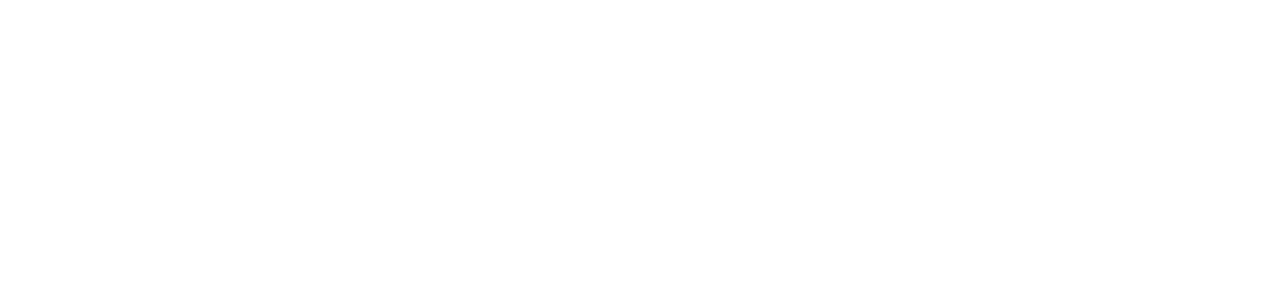
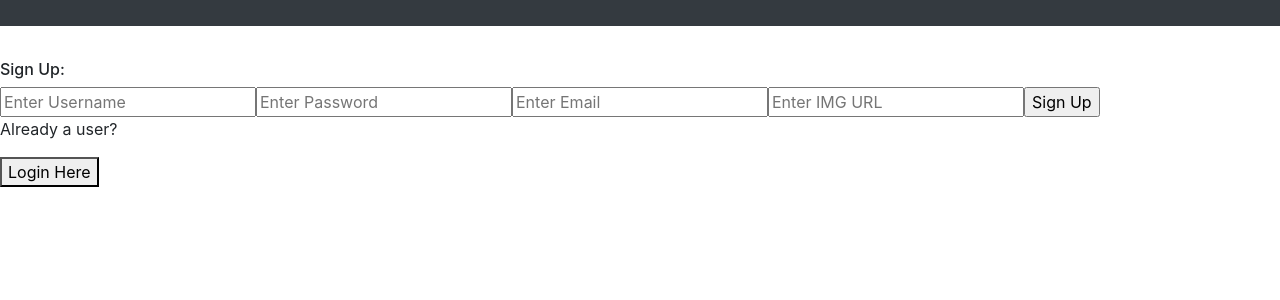
Before and after one commit to elandau91/gd-frontend, a React (Create React App) app: page /createuser in a window 1280 px wide. Shown: the top 300 px of the page. Built offline with nearby package versions, Linux system fonts and the light colour scheme; no server answers; sample sign-in values are in the browser's storage.

Commit message:
auth done, strap started

```diff
--- a/public/index.html
+++ b/public/index.html
@@ -24,7 +24,8 @@
       work correctly both with client-side routing and a non-root public URL.
       Learn how to configure a non-root public URL by running `npm run build`.
     -->
-    <title>React App</title>
+    <!-- <link rel="../src/index.xss" type='stylesheet'/> -->
+    <title>deaddit</title>
   </head>
   <body>
     <noscript>You need to enable JavaScript to run this app.</noscript>
--- a/src/App.css
+++ b/src/App.css
@@ -1,3 +1,4 @@
+
 .App {
   text-align: center;
 }
--- a/src/App.js
+++ b/src/App.js
@@ -1,22 +1,112 @@
 import React from 'react';
 import './App.css';
 import MainContainer from './Containers/MainContainer'
-import { Route, Switch} from 'react-router-dom'
+import LoginForm from './Components/LoginForm'
+import SignupForm from './Components/SignupForm'
+import NavigationBar from './Components/NavigationBar'
+
+import { Route, Switch, withRouter} from 'react-router-dom'
 
 class App extends React.Component {
 
+  state = {
+    currentUser: null
+  }
 
+
+  clearUser = () => {
+    localStorage.removeItem("token")
+    this.setState({currentUser: null}, () => this.props.history.push("/"))
+  }
+
+  loginHandler = (userInfo) => {
+
+    let configObj = {
+      method: 'POST',
+      headers: {
+        'Content-Type': 'application/json',
+        'Accept': 'application/json',
+      },
+      body: JSON.stringify({user: userInfo})
+    }
+
+    fetch('http://localhost:3000/api/v1/login', configObj)
+        .then(response => response.json())
+        .then(data => {
+          if (data.error === "INVALID") {
+            this.props.history.push("/")
+            window.alert("Wrong Username or Password, please try again. :)")
+          } else {
+          localStorage.setItem("token", data.jwt)
+          this.setState({currentUser: data.user}, ()=> this.props.history.push("/home"))
+          }
+    })
+
+  }
+
+  createHandler = (userInfo) => {
+
+    let configObj = {
+      method: 'POST',
+      headers: {
+        'Content-Type': 'application/json',
+        'Accept': 'application/json',
+      },
+      body: JSON.stringify({user: userInfo})
+    }
+
+
+    fetch('http://localhost:3000/api/v1/new', configObj)
+      .then(response => response.json())
+      .then(data => {
+        if(data.error === 'failed to create user'){
+            this.props.history.push("/createuser")
+            window.alert("Username already exists, think outside the box.")
+        } else {
+        localStorage.setItem("token", data.jwt)
+        this.setState({currentUser: data.user }, ()=> this.props.history.push("/home"))
+        }
+      })
+}
+
+  componentDidMount() {
+    const token = localStorage.getItem("token")
+
+    if (token) {
+      fetch('http://localhost:3000/api/v1/profile', {
+        method: "GET",
+        headers: {Authorization: `Bearer ${token}`}
+      }).then(res => res.json())
+        .then(user => {
+          this.setState(
+            {currentUser: user.user}
+            )
+        }
+      )
+
+    } else {
+      this.props.history.push("/")
+    }
+
+  }
 
 
   render() {
 
     return (
       <>
-
+        <NavigationBar clearUser={this.clearUser} currentUser={this.state.currentUser} />
         <Switch>
-
-            <Route exact path="/" render={() => <MainContainer />}/>
-
+          {this.state.currentUser ?
+            <>
+              <Route exact path="/home" render={() => <MainContainer />}/>
+            </>
+          :
+            <>
+              <Route exact path="/" render={() => <LoginForm loginHandler={this.loginHandler} /> } />
+              <Route path="/createuser"  render={() => <SignupForm createHandler={this.createHandler}/> }/>
+            </>
+          }
         </Switch>
       </>
     );
@@ -25,4 +115,4 @@
 
 }
 
-export default App;
+export default withRouter(App);
--- /dev/null
+++ b/src/Components/LoginForm.js
@@ -0,0 +1,45 @@
+import React from 'react'
+import {withRouter } from 'react-router-dom'
+
+
+class LoginForm extends React.Component {
+
+    state = {
+        username: "",
+        password: ""
+    }
+
+    changeHelper = (e) => {
+        this.setState({...this.state, [e.target.name]:e.target.value })
+    }
+
+    submitHelper = (e) => {
+        e.preventDefault()
+        this.props.loginHandler(this.state)
+    }
+
+    goToSignup = () => {
+        this.props.history.push("/createuser")
+    }
+
+
+
+    render() {
+        return(
+            <>
+                <h6 class='test'>Log In:</h6>
+                <form onSubmit={this.submitHelper}>
+                    <input name="username" type="text" placeholder="Enter Username" value={this.state.username} onChange={this.changeHelper} />
+                    <input name="password" type="password" placeholder="Enter Password" value={this.state.password} onChange={this.changeHelper} />
+                    <input type="submit" value="Log in"/>
+                </form>
+
+                <p>Don't have an Account?</p>
+                <button onClick={this.goToSignup}>Sign Up Here</button>
+            </>
+        )
+    }
+
+}
+
+export default withRouter(LoginForm)
--- /dev/null
+++ b/src/Components/NavigationBar.js
@@ -0,0 +1,62 @@
+import React from 'react'
+import { NavLink, withRouter } from 'react-router-dom'
+import Nav from 'react-bootstrap/Nav'
+import Navbar from 'react-bootstrap/Navbar'
+import Button from 'react-bootstrap/Button'
+import Form from 'react-bootstrap/Form'
+import FormControl from 'react-bootstrap/FormControl'
+// import DeadLogo from ''
+
+
+
+function NavigationBar(props) {
+    return (
+
+        <ul>
+            {props.currentUser ?
+
+                <>
+                    {/* <li>Logo</li>
+
+                    <a onClick={props.clearUser} >
+                        <li>Log Out</li>
+                    </a> */}
+
+                    {/* <NavLink to={`/user/${props.currentUser.id}`}>
+                        <li>Profile</li>
+                    </NavLink> */}
+
+                    <Navbar fixed="top" bg="dark" variant="dark">
+                            <Navbar.Brand href="/home">Navbar</Navbar.Brand>
+                            <Nav className="mr-auto">
+                            <Nav.Link href="/home">Home</Nav.Link>
+                            <Nav.Link href={`/user/${props.currentUser.id}`}>Profile</Nav.Link>
+                            <Nav.Link onClick={props.clearUser} href="#pricing">Logout</Nav.Link>
+                            </Nav>
+                            <Form inline>
+                            <FormControl type="text" placeholder="Search" className="mr-sm-2" />
+                            <Button variant="outline-info">Search</Button>
+                            </Form>
+                        </Navbar>
+
+
+                </>
+            :
+                    <>
+                       <Navbar fixed="top" bg="dark" variant="dark">
+                            <Navbar.Brand href="#home"></Navbar.Brand>
+                            <Nav className="mr-auto">
+                            </Nav>
+
+                        </Navbar>
+
+
+                    </>
+            }
+
+        </ul>
+    )
+
+}
+
+export default withRouter(NavigationBar)
--- a/src/Components/ShowShow.js
+++ b/src/Components/ShowShow.js
@@ -9,10 +9,9 @@
 
 
     componentDidMount() {
-        fetch(`http://localhost:3000/shows/${this.props.showObj.uuid}`)
+        fetch(`http://localhost:3000/api/v1/shows/${this.props.showObj.uuid}`)
         .then(res => res.json())
         .then(showFetch => {
-            console.log(showFetch)
             this.setState({
                 featuredShow: showFetch
                 }
@@ -20,7 +19,10 @@
         })
     }
 
+
+
     render() {
+        // console.log(this.state.featuredShow)
         return(
             <>
             {
@@ -29,7 +31,7 @@
             :
 
                 <>
-                <h1>Show Page</h1>
+                <h1 class='test' >Show Page</h1>
                 <h3>{this.state.featuredShow.venue}, {this.state.featuredShow.city}, {this.state.featuredShow.state} - {this.state.featuredShow.day}/{this.state.featuredShow.month}/{this.state.featuredShow.year}</h3>
                 <ul>
                     {this.state.featuredShow.song_refs.map(song => {
--- /dev/null
+++ b/src/Components/SignupForm.js
@@ -0,0 +1,47 @@
+import React from 'react'
+import { withRouter } from 'react-router-dom'
+
+
+class SignupForm extends React.Component {
+
+    state = {
+        username: "",
+        password: "",
+        email: "",
+        avatar: ""
+    }
+
+    changeHelper = (e) => {
+        this.setState({...this.state, [e.target.name]:e.target.value })
+    }
+
+    submitHelper = (e) => {
+        e.preventDefault()
+        this.props.createHandler(this.state)
+    }
+
+    goToLogin = () => {
+        this.props.history.push("/")
+    }
+
+    render() {
+        return(
+            <>
+                <h6 class='test'>Sign Up:</h6>
+                <form onSubmit={this.submitHelper}>
+                    <input name="username" type="text" placeholder="Enter Username" value={this.state.username} onChange={this.changeHelper} />
+                    <input name="password" type="password" placeholder="Enter Password" value={this.state.password} onChange={this.changeHelper} />
+                    <input name="email" type="text" placeholder="Enter Email" value={this.state.email} onChange={this.changeHelper} />
+                    <input name="avatar" type="text" placeholder="Enter IMG URL" value={this.state.avatar} onChange={this.changeHelper} />
+                    <input type="submit" value="Sign Up"/>
+                </form>
+
+                <p>Already a user?</p>
+                <button onClick={this.goToLogin}>Login Here</button>
+            </>
+        )
+    }
+
+}
+
+export default withRouter(SignupForm)
--- a/src/Containers/MainContainer.js
+++ b/src/Containers/MainContainer.js
@@ -1,6 +1,6 @@
 import React from 'react'
 import ShowShow from '../Components/ShowShow'
-
+import {Route, withRouter} from 'react-router-dom'
 
 class MainContainer extends React.Component {
 
@@ -10,10 +10,10 @@
       }
 
       componentDidMount() {
-        fetch('http://localhost:3000/shows')
+        fetch('http://localhost:3000/api/v1/shows')
         .then(res => res.json())
         .then(shows => {
-          let newShows = shows.sort(() => Math.random() - Math.random()).slice(0, 5)
+          let newShows = shows.sort(() => Math.random() - Math.random()).slice(0, 10)
           this.setState({
             topShows: newShows
           })
@@ -21,7 +21,7 @@
       }
 
       renderShow = (show) => {
-        console.log(show)
+
 
         this.setState({
             feature: show
@@ -30,12 +30,13 @@
 
 
     render() {
+        // console.log(this.state.feature)
         return(
             <>
             {
                 this.state.feature === null ?
                 <>
-                <h1>Hi, here are some shows:</h1>
+                <h1 class="test">Hi, here are some shows:</h1>
                     {this.state.topShows.map(show => {
                     return (
                         <>
@@ -49,7 +50,8 @@
                 </>
             :
                 <>
-                    <ShowShow showObj={this.state.feature} />
+
+                    <ShowShow showObj={this.state.feature}/>
                 </>
             }
 
@@ -59,4 +61,4 @@
 
 }
 
-export default MainContainer
+export default withRouter(MainContainer)
--- a/src/index.css
+++ b/src/index.css
@@ -11,3 +11,7 @@
   font-family: source-code-pro, Menlo, Monaco, Consolas, 'Courier New',
     monospace;
 }
+
+.test {
+  margin-top: 60px;
+}
--- a/src/index.js
+++ b/src/index.js
@@ -4,6 +4,7 @@
 import './index.css';
 import App from './App';
 import * as serviceWorker from './serviceWorker';
+import 'bootstrap/dist/css/bootstrap.min.css';
 
 ReactDOM.render(
   <BrowserRouter>
```
Also changed, not shown: package.json (+7 -0 lines), src/logo.svg, 1 other file (tests, documents, lock files or other folders).
